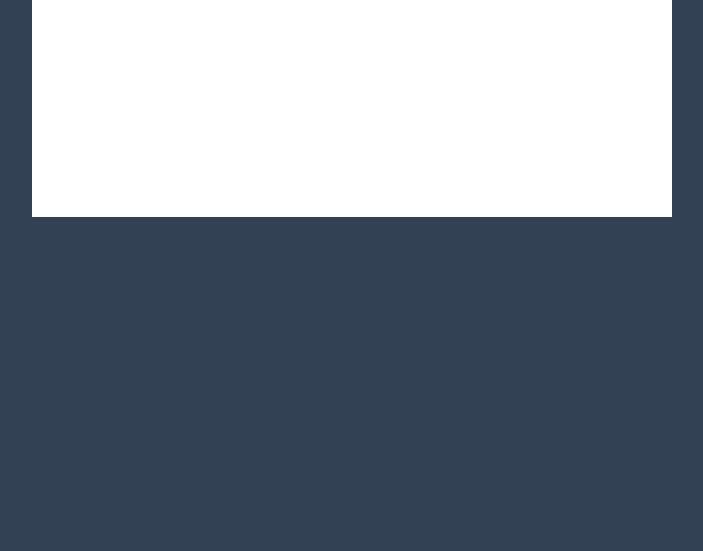
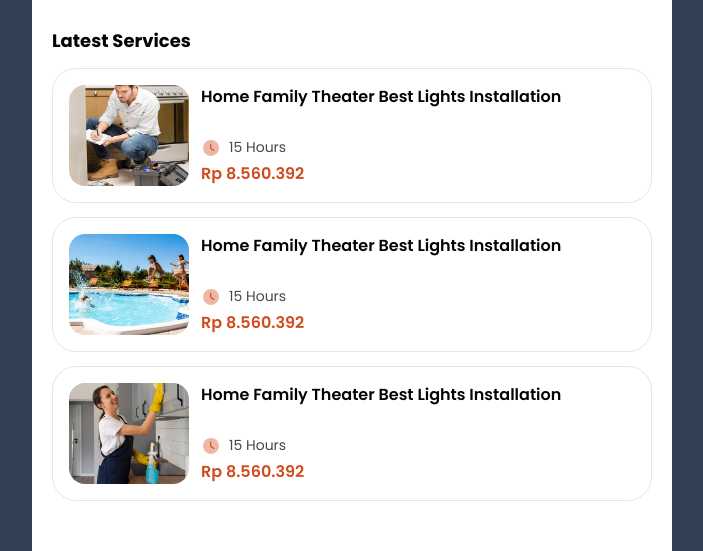
Before and after one commit to aditya250400/Shujia, a website: page src/category.html in a window 1280 px wide. Shown: the part 583-1134 px from the top of the page, without its empty margins (288-991 px from the left). Before the commit the page ends 800 px from the top, so only its background shows below. Drawn offline with nearby package versions, Linux system fonts and the light colour scheme.

Commit message:
add LatestServices card

```diff
--- a/src/category.html
+++ b/src/category.html
@@ -273,7 +273,62 @@
       </section>
 
       <!-- LatestServices -->
-      <section id="LatestServices"></section>
+      <section id="LatestServices">
+        <div class="flex flex-col gap-[14px]">
+        <h3 class="pl-5 text-[18px] font-bold leading-[27px]">Latest Services</h3>
+        <!-- card 1 -->
+        <a href="service-details.html" class="">
+            <div class="mx-5 flex gap-3 rounded-[24px] border border-shujia-graylight bg-white p-4 transition-all duration-300 hover:border-shujia-orange ">
+                <div class="flex h-[101px] w-[120px] shrink-0 items-center justify-center overflow-hidden rounded-2xl">
+                    <img src="assets/images/thumbnails/category-latestservice1.png" alt="image" class="object-cover w-full h-full" />
+                </div>
+                 <div class="flex flex-col gap-1">
+                    <h4 class="line-clamp-2 min-h-[48px] font-semibold">Home Family Theater Best Lights Installation</h4>
+                    <div class="flex items-center gap-2">
+                        <img src="assets/images/icons/clock.svg" alt="icon" class="w-5 h-5 shrink-0"/>
+                        <p class="text-sm leading-[21px] text-shujia-gray">15 Hours</p>
+                    </div>
+                    <strong class="font-semibold text-shujia-orange">Rp 8.560.392</strong>
+                </div>
+            </div>
+        </a>
+
+         <!-- card 2 -->
+        <a href="service-details.html" class="">
+            <div class="mx-5 flex gap-3 rounded-[24px] border border-shujia-graylight bg-white p-4 transition-all duration-300 hover:border-shujia-orange ">
+                <div class="flex h-[101px] w-[120px] shrink-0 items-center justify-center overflow-hidden rounded-2xl">
+                    <img src="assets/images/thumbnails/category-latestservice2.png" alt="image" class="object-cover w-full h-full" />
+                </div>
+                 <div class="flex flex-col gap-1">
+                    <h4 class="line-clamp-2 min-h-[48px] font-semibold">Home Family Theater Best Lights Installation</h4>
+                    <div class="flex items-center gap-2">
+                        <img src="assets/images/icons/clock.svg" alt="icon" class="w-5 h-5 shrink-0"/>
+                        <p class="text-sm leading-[21px] text-shujia-gray">15 Hours</p>
+                    </div>
+                    <strong class="font-semibold text-shujia-orange">Rp 8.560.392</strong>
+                </div>
+            </div>
+        </a>
+
+         <!-- card 3 -->
+        <a href="service-details.html" class="">
+            <div class="mx-5 flex gap-3 rounded-[24px] border border-shujia-graylight bg-white p-4 transition-all duration-300 hover:border-shujia-orange ">
+                <div class="flex h-[101px] w-[120px] shrink-0 items-center justify-center overflow-hidden rounded-2xl">
+                    <img src="assets/images/thumbnails/category-latestservice3.png" alt="image" class="object-cover w-full h-full" />
+                </div>
+                 <div class="flex flex-col gap-1">
+                    <h4 class="line-clamp-2 min-h-[48px] font-semibold">Home Family Theater Best Lights Installation</h4>
+                    <div class="flex items-center gap-2">
+                        <img src="assets/images/icons/clock.svg" alt="icon" class="w-5 h-5 shrink-0"/>
+                        <p class="text-sm leading-[21px] text-shujia-gray">15 Hours</p>
+                    </div>
+                    <strong class="font-semibold text-shujia-orange">Rp 8.560.392</strong>
+                </div>
+            </div>
+        </a>
+
+    </div>
+      </section>
 
       <!-- filter -->
       <section id="Filter"></section>
```
Also changed, not shown: src/output.css.
